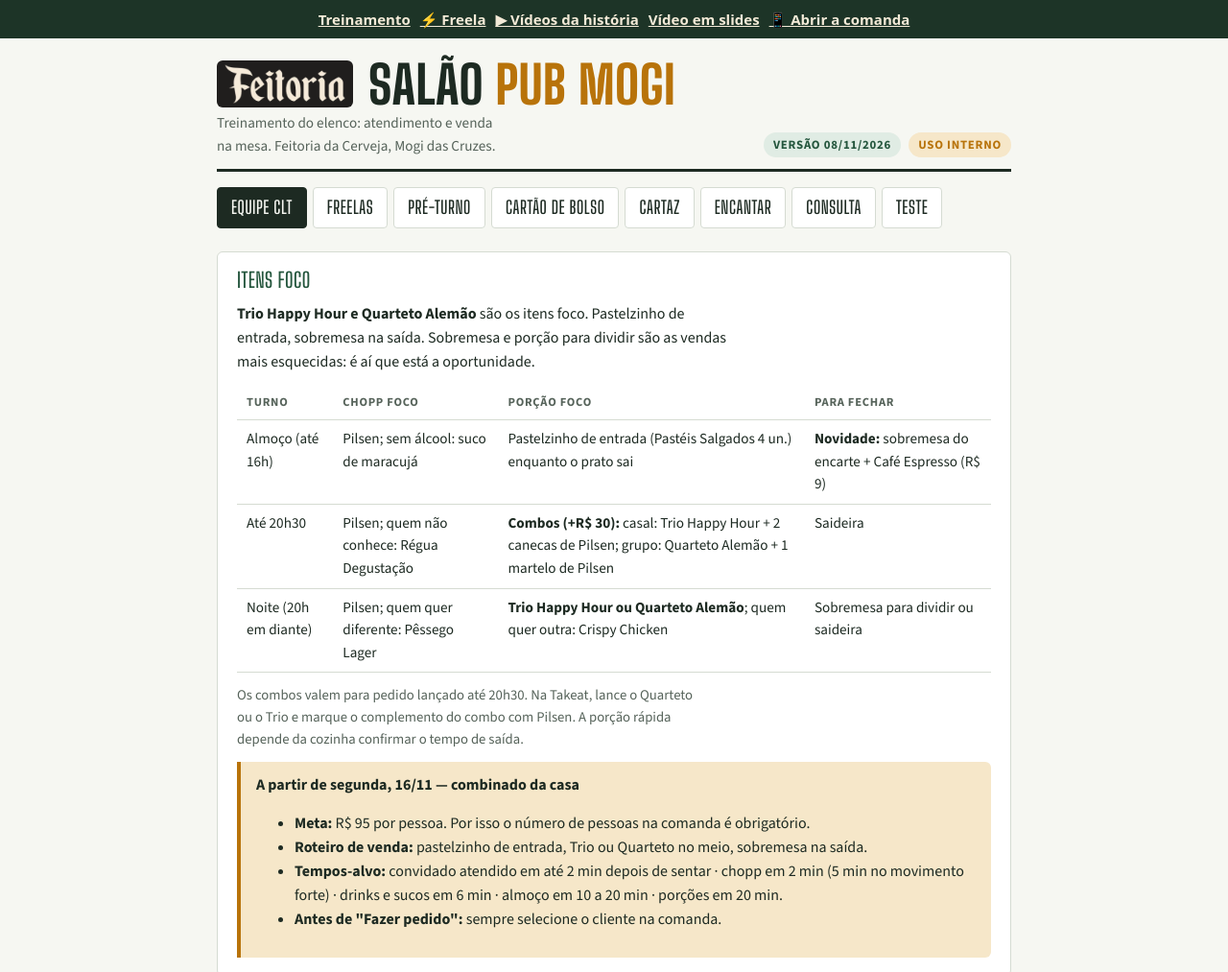
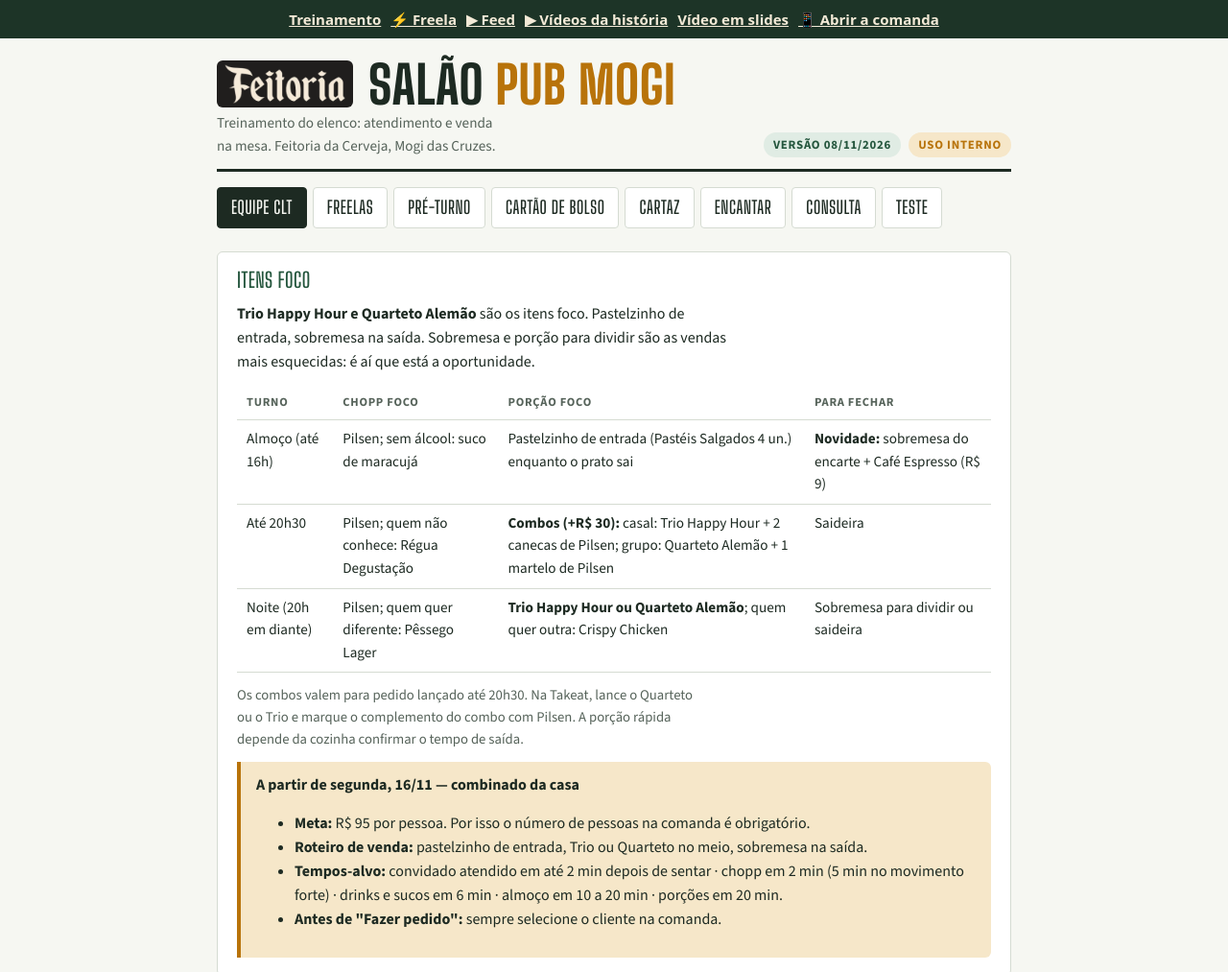
Before and after one commit to dougfb46/feitoria-portal, a plain HTML site: page web/treinamento/index.html in a window 1280 px wide. Shown: the top 1013 px of the page at 96% size. Drawn offline with nearby package versions, Linux system fonts and the light colour scheme.

Commit message:
Treinamento: link para o feed de vídeos no menu
Co-Authored-By: Claude Opus 5.5 <noreply@anthropic.com>
Claude-Session: https://claude.ai/code/session_01BUHgfLE9wduc7opcSjn1GL

```diff
--- a/web/treinamento/index.html
+++ b/web/treinamento/index.html
@@ -102,7 +102,7 @@ footer{margin-top:36px;color:var(--muted);font-size:.85rem;border-top:1px solid
   .block,.pocket,.poster,.q{break-inside:avoid}
 }
 </style>
-<nav style="display:flex;gap:10px;flex-wrap:wrap;justify-content:center;padding:10px 16px;background:#1d3427;font:600 15px system-ui,sans-serif"><a href="index.html" style="color:#f3ead7">Treinamento</a><a href="freela.html" style="color:#f3ead7">⚡ Freela</a><a href="videos.html" style="color:#f3ead7">▶ Vídeos da história</a><a href="video.html" style="color:#f3ead7">Vídeo em slides</a><a href="comanda.html" style="color:#f3ead7">📱 Abrir a comanda</a></nav>
+<nav style="display:flex;gap:10px;flex-wrap:wrap;justify-content:center;padding:10px 16px;background:#1d3427;font:600 15px system-ui,sans-serif"><a href="index.html" style="color:#f3ead7">Treinamento</a><a href="freela.html" style="color:#f3ead7">⚡ Freela</a><a href="feed.html" style="color:#f3ead7">▶ Feed</a><a href="videos.html" style="color:#f3ead7">▶ Vídeos da história</a><a href="video.html" style="color:#f3ead7">Vídeo em slides</a><a href="comanda.html" style="color:#f3ead7">📱 Abrir a comanda</a></nav>
 
 <div class="wrap">
   <header class="top">
```
